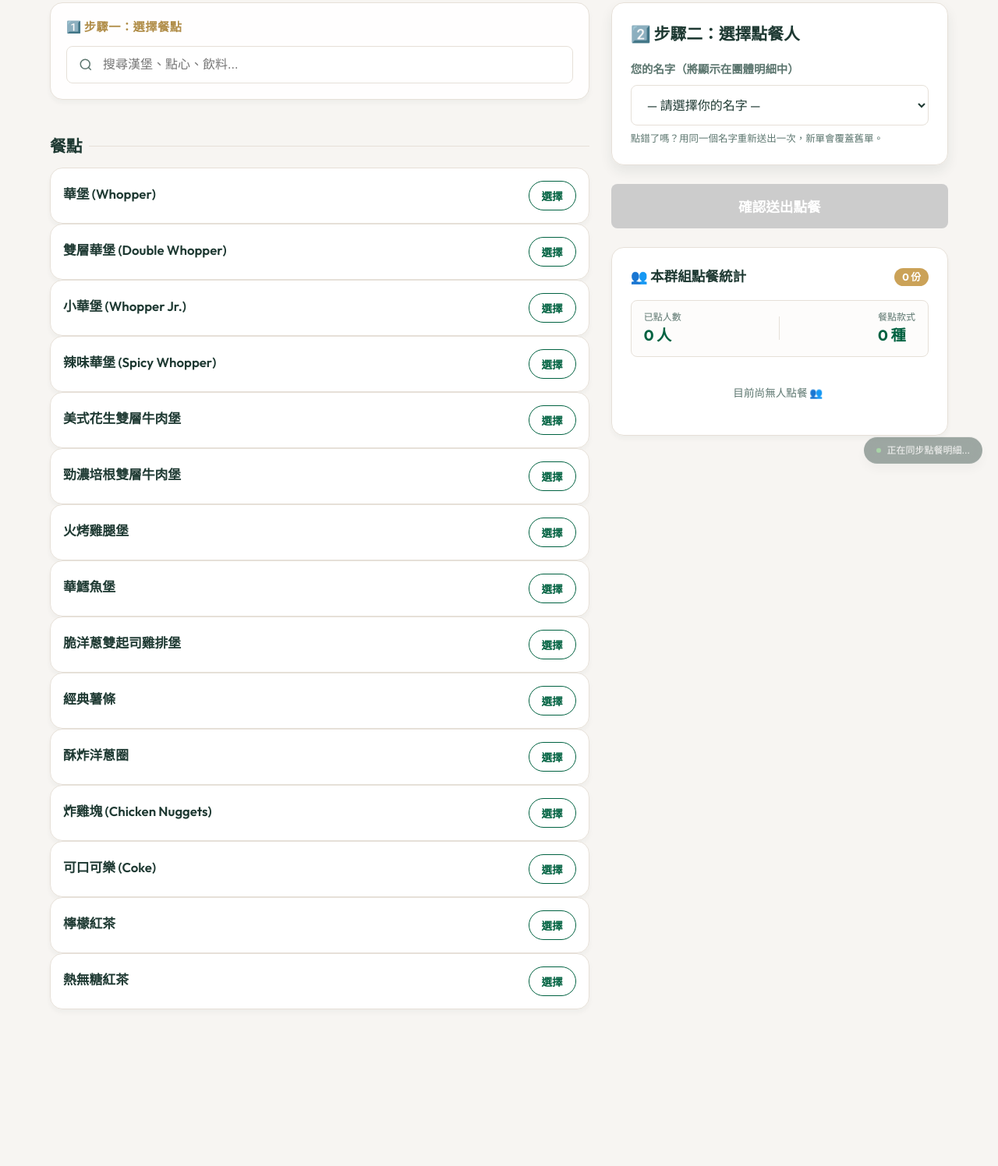
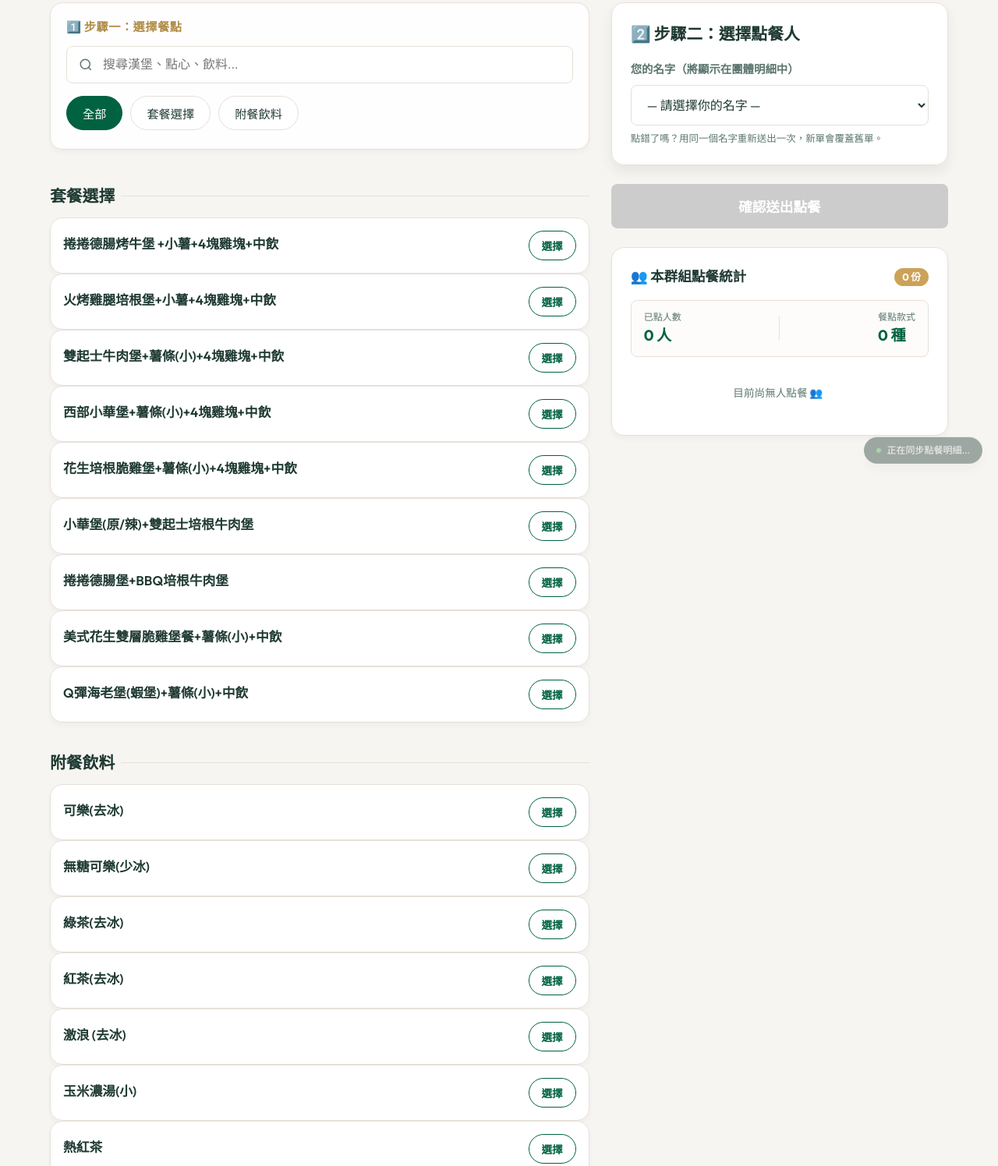
Before and after one commit to iamkeith001/group-ordering, a website with bundled scripts: page order.html in a window 1280 px wide. Shown: the part 196-1692 px from the top of the page at 78% size. Before the commit the page ends 1515 px from the top, so only its background shows below. Built offline with nearby package versions, Linux system fonts and the light colour scheme.

Commit message:
Update default Burger King menu

```diff
--- a/app.js
+++ b/app.js
@@ -31,23 +31,26 @@ const groupId = params.get('g') || 'g_demo';
 const groupName = decodeURIComponent(params.get('n') || '測試點餐群組');
 // 預設團購標題：開團時會自動帶入「團購標題」欄位，開團人可現場修改
 const DEFAULT_TITLE = '漢堡王群組點餐';
-// 預設 15 項餐點名：開團時會自動帶入「餐點名單」欄位，開團人可現場修改
+// 預設餐點名：開團時會自動帶入「餐點名單」欄位，開團人可現場修改
 const DEFAULT_MENU_ITEMS = [
-    '華堡 (Whopper)',
-    '雙層華堡 (Double Whopper)',
-    '小華堡 (Whopper Jr.)',
-    '辣味華堡 (Spicy Whopper)',
-    '美式花生雙層牛肉堡',
-    '勁濃培根雙層牛肉堡',
-    '火烤雞腿堡',
-    '華鱈魚堡',
-    '脆洋蔥雙起司雞排堡',
-    '經典薯條',
-    '酥炸洋蔥圈',
-    '炸雞塊 (Chicken Nuggets)',
-    '可口可樂 (Coke)',
-    '檸檬紅茶',
-    '熱無糖紅茶'
+    '套餐選擇',
+    '捲捲德腸烤牛堡 +小薯+4塊雞塊+中飲',
+    '火烤雞腿培根堡+小薯+4塊雞塊+中飲',
+    '雙起士牛肉堡+薯條(小)+4塊雞塊+中飲',
+    '西部小華堡+薯條(小)+4塊雞塊+中飲',
+    '花生培根脆雞堡+薯條(小)+4塊雞塊+中飲',
+    '小華堡(原/辣)+雙起士培根牛肉堡',
+    '捲捲德腸堡+BBQ培根牛肉堡',
+    '美式花生雙層脆雞堡餐+薯條(小)+中飲',
+    'Q彈海老堡(蝦堡)+薯條(小)+中飲',
+    '附餐飲料',
+    '可樂(去冰)',
+    '無糖可樂(少冰)',
+    '綠茶(去冰)',
+    '紅茶(去冰)',
+    '激浪 (去冰)',
+    '玉米濃湯(小)',
+    '熱紅茶'
 ];
 // 常用點餐成員（依首字筆劃排序）：開團時會自動帶入「成員名單」欄位，開團人可現場增刪
 const DEFAULT_MEMBERS = [
@@ -151,18 +154,30 @@ function getFirebaseOrdersCollection() {
     return collection(firestoreDb, 'groups', groupId, 'orders');
 }
 
-// The menu is a flat editable list of item names (no fixed photos, since
-// restaurant menus change over time)
+const MENU_SECTION_HEADINGS = new Set(['套餐選擇', '附餐飲料']);
+
+// The menu is an editable list of item names. Known section headings in the
+// list become category labels, so organizers can paste a simple text menu.
 function applyTitle() {
     document.title = `${groupTitle} - 選擇你的餐點`;
     document.querySelector('.header-wrapper h1').textContent = `🍔 ${groupTitle}`;
 }
 
 function buildMenuFromItems(items) {
-    return [{
-        category: '餐點',
-        drinks: items.map(n => ({ name: n, img: '' }))
-    }];
+    const groups = [];
+    let current = { category: '餐點', drinks: [] };
+
+    items.forEach((item) => {
+        if (MENU_SECTION_HEADINGS.has(item)) {
+            if (current.drinks.length > 0) groups.push(current);
+            current = { category: item, drinks: [] };
+            return;
+        }
+        current.drinks.push({ name: item, img: '' });
+    });
+
+    if (current.drinks.length > 0) groups.push(current);
+    return groups.length > 0 ? groups : [{ category: '餐點', drinks: [] }];
 }
 
 // Initialization
--- a/order.html
+++ b/order.html
@@ -159,6 +159,6 @@
         <span id="sync-status-text">點餐資訊已同步</span>
     </div>
 
-    <script type="module" src="app.js?v=16"></script>
+    <script type="module" src="app.js?v=17"></script>
 </body>
 </html>
```
